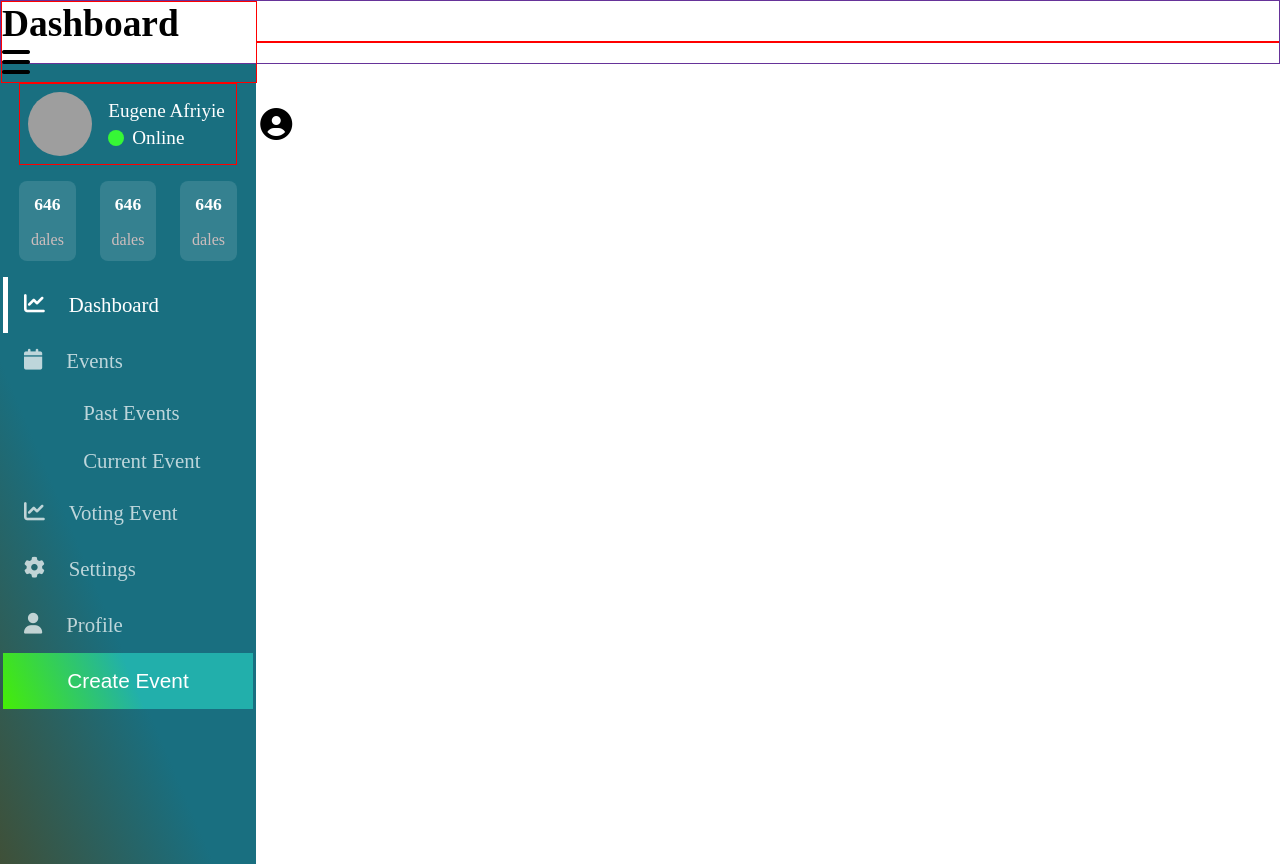
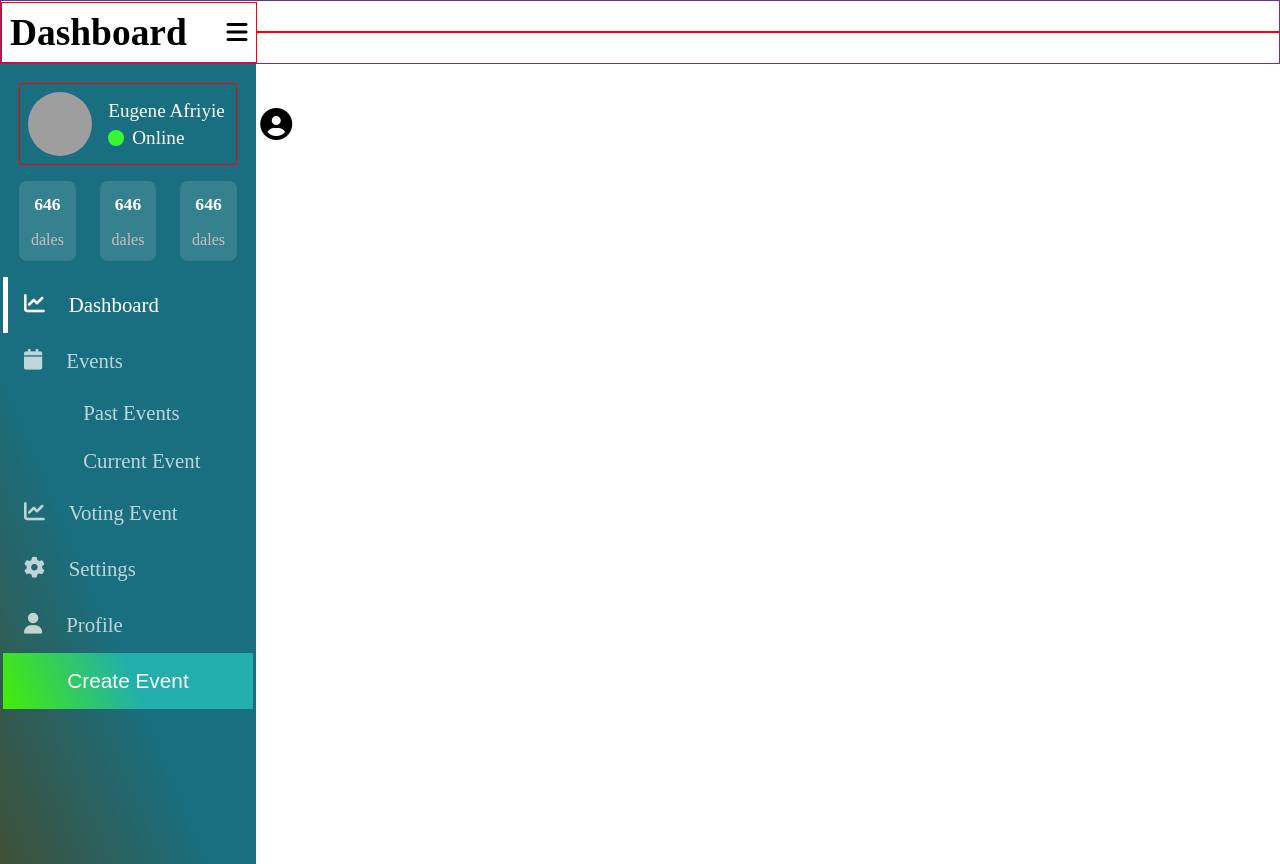
Before and after one commit to EugeneAfriyie/Recommended-Voting-Page, a plain HTML site: page Pages/admin.html in a window 1280 px wide. Drawn offline with Linux system fonts and the light colour scheme; grey boxes are pictures that could not be loaded.

Commit message:
finished the heafer name

```diff
--- a/Styles/admin.css
+++ b/Styles/admin.css
@@ -213,5 +213,12 @@ header div{
 
 .header-name{
     font-size: 2rem;
+    display: flex;
+    align-items: center;
+    justify-content: space-between;
+    padding: .5rem;
+}
 
+.header-name i{
+    font-size: 1.5rem;
 }
```
Also changed, not shown: Pages/admin.html (+1 -0 lines).
